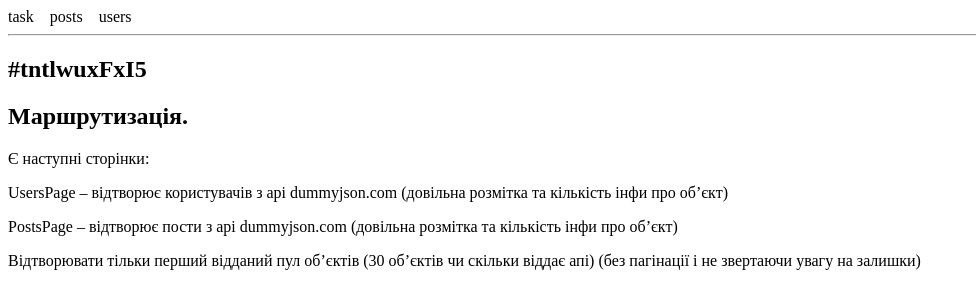
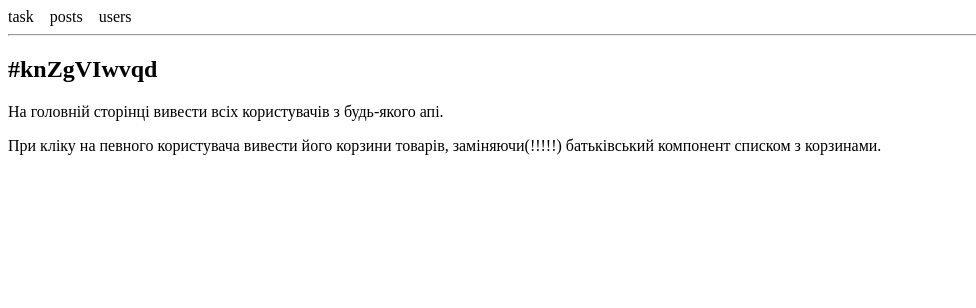
Before and after one commit to PidopryhoraVitaliy/okten--react, a React (Vite) app: page / in a window 1280 px wide. Shown: the top 308 px of the page, without its empty margins (0-976 px from the left). Built offline with nearby package versions, Linux system fonts and the light colour scheme.

Commit message:
HW3 #knZgVIwvqd - init

```diff
--- a/src/App.tsx
+++ b/src/App.tsx
@@ -3,19 +3,13 @@ import './App.css'
 function App() {
     return (
         <>
-            <h2>#tntlwuxFxI5</h2>
-            <h2>Маршрутизація.</h2>
-            <div>
-                <p>Є наступні сторінки:</p>
-                <p>UsersPage – відтворює користувачів з api dummyjson.com
-                    (довільна розмітка та кількість інфи про об’єкт)</p>
-                <p>PostsPage – відтворює пости з api dummyjson.com
-                    (довільна розмітка та кількість інфи про об’єкт)</p>
-
-                <p>Відтворювати тільки перший відданий пул об’єктів
-                    (30 об’єктів чи скільки віддає апі)
-                    (без пагінації і не звертаючи увагу на залишки)</p>
-            </div>
+            <h2>#knZgVIwvqd</h2>
+            <p>
+                На головній сторінці вивести всіх користувачів з будь-якого апі.
+            </p>
+            <p>
+                При кліку на певного користувача вивести його корзини товарів, заміняючи(!!!!!) батьківський компонент списком з корзинами.
+            </p>
         </>
     )
 }
--- a/src/services/general.api.service.ts
+++ b/src/services/general.api.service.ts
@@ -1,5 +1,6 @@
-const baseUrl = import.meta.env.BASE_URL;
+const baseUrl = import.meta.env.VITE_BASE_URL;
 
 export const getAll = async <T>(endpoint: string): Promise<T> => {
+    console.log(`${baseUrl}${endpoint}`);
     return await fetch(`${baseUrl}${endpoint}`, {}).then(res => res.json());
 }
```
Also changed, not shown: 2 other files (tests, documents, lock files or other folders).
